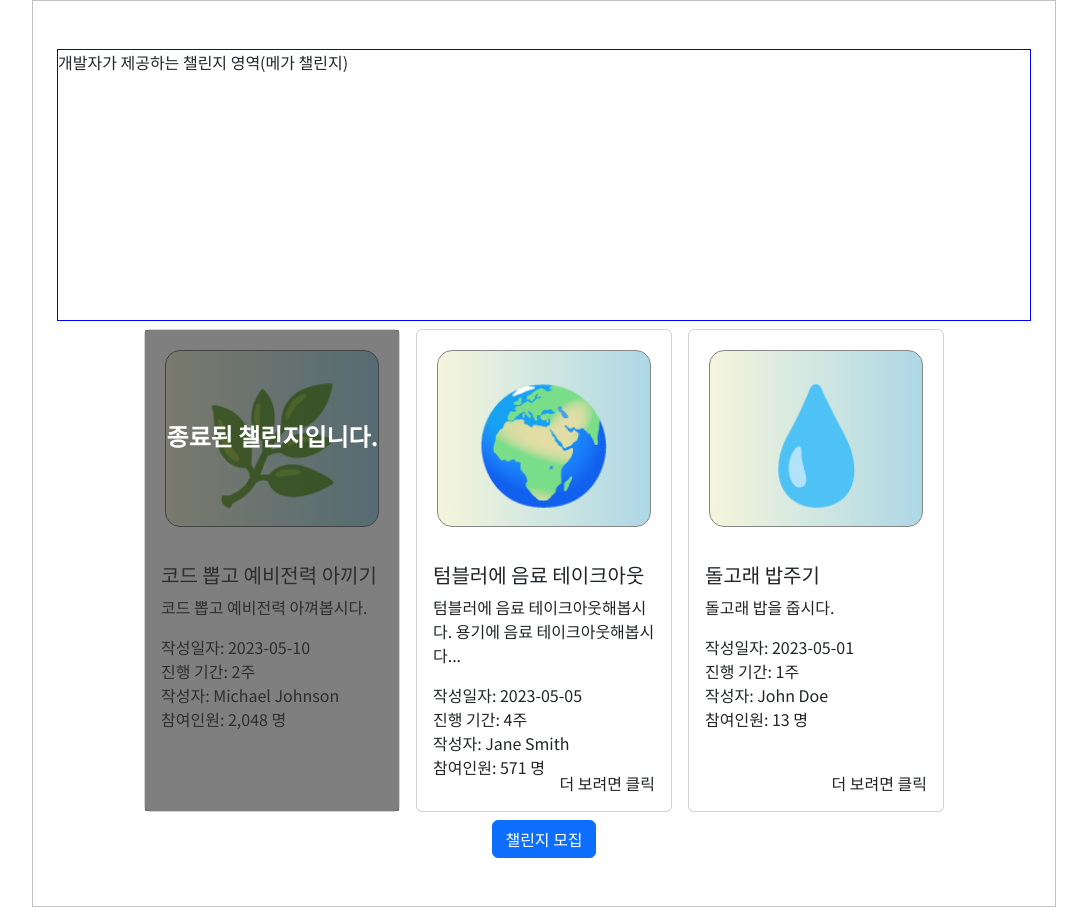
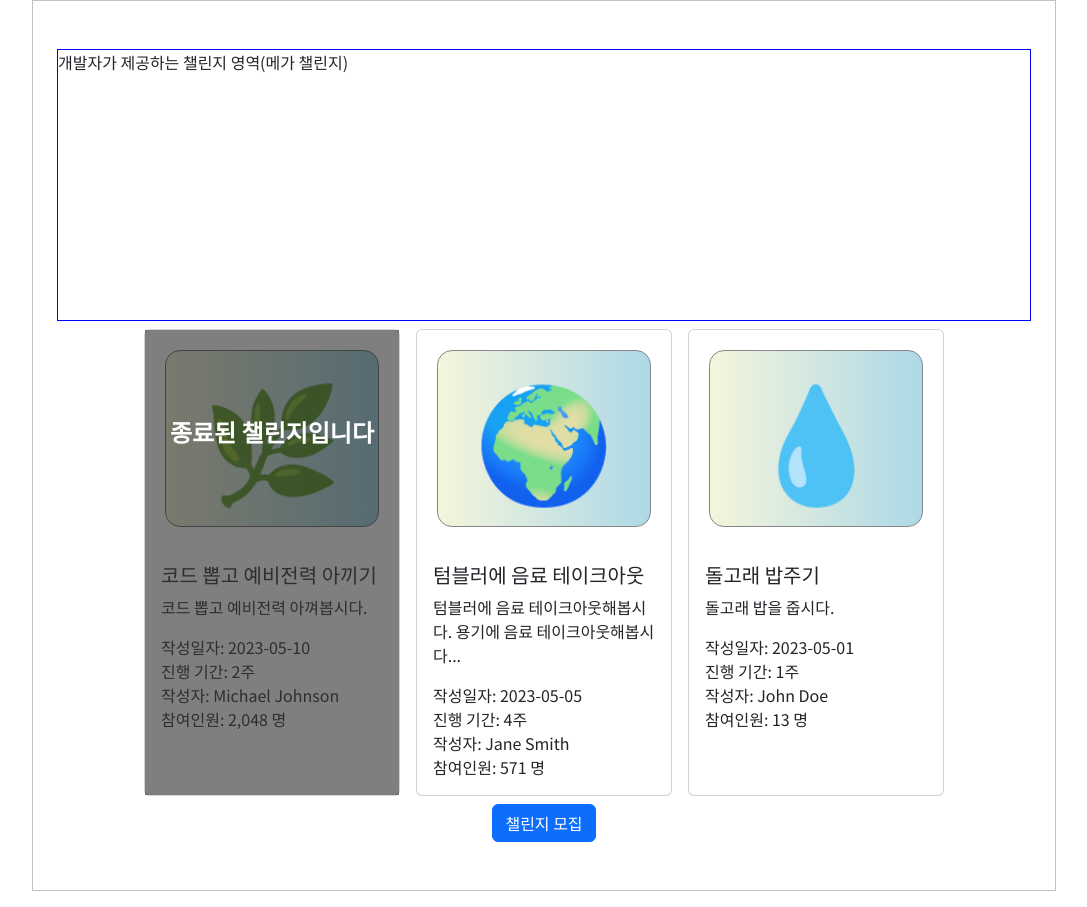
Before and after one commit to snghyun331/elice-ecobucks, a React (Vite) app in the folder front/: page /challenge in a window 1280 px wide. Shown: the whole page, without its empty margins (96-1183 px from the left). Built offline with nearby package versions, Linux system fonts and the light colour scheme.

Commit message:
Feat : 카드 Hover시 커서 변경되도록 함

```diff
--- a/front/src/pages/Challenge/ChallengeView.jsx
+++ b/front/src/pages/Challenge/ChallengeView.jsx
@@ -71,7 +71,8 @@ const ChallengeView = () => {
   <Card
     key={index}
     className={`m-2 ${challenge.completed ? "text-muted" : ""}`}
-    style={{ width: "16rem", position: "relative" }}
+    style={{ width: "16rem", position: "relative",       cursor: challenge.completed ? "default" : "pointer", // Set cursor style
+  }}
     onClick={challenge.completed ? null : () => handleReadMoreClick(challenge)}
   >
     {challenge.completed && (
@@ -94,7 +95,7 @@ const ChallengeView = () => {
             top: "-28%",
           }}
         >
-          종료된 챌린지입니다.
+          종료된 챌린지입니다
         </span>
       </div>
     )}
@@ -125,14 +126,6 @@ const ChallengeView = () => {
         <br />
         참여인원: {challenge.participantNumber.toLocaleString()} 명
       </Card.Text>
-      {!challenge.completed && (
-        <div
-          className="position-absolute bottom-0 end-0 m-3"
-          style={{ zIndex: 1 }}
-        >
-          더 보려면 클릭
-        </div>
-      )}
     </Card.Body>
   </Card>
 ))}
```
